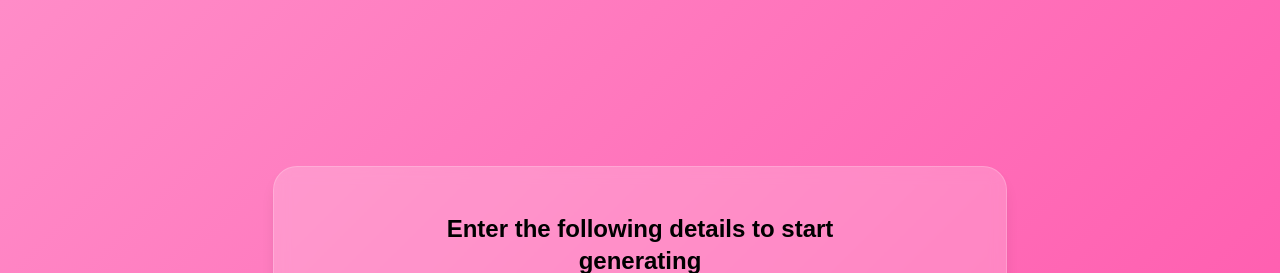
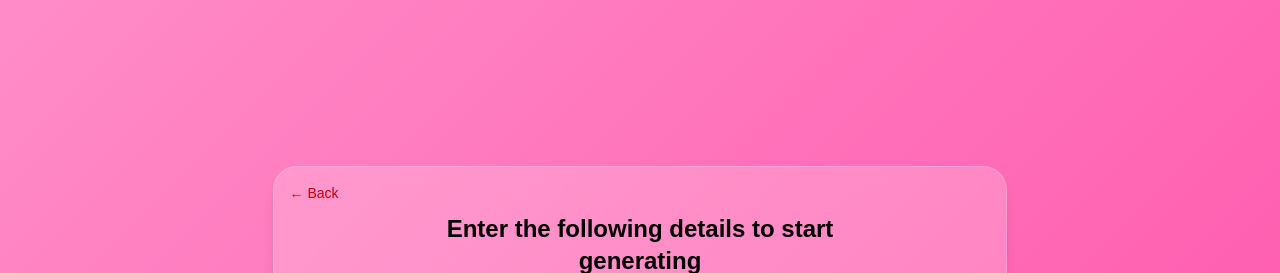
Before and after one commit to Modred14/val-app, a Next.js app: page / in a window 1280 px wide. Both pictures are taken after a click on the button "💖 Start Generating". Shown: the top 273 px of the page. Built offline with nearby package versions, Linux system fonts and the light colour scheme.

Commit message:
feat: add back button to the home page

```diff
--- a/src/app/page.jsx
+++ b/src/app/page.jsx
@@ -233,6 +233,11 @@ const Landing = () => {
       setLoading(false);
     }
   };
+  const goBack = () => {
+    setError("");
+    setLoading(false);
+    setStep((prev) => Math.max(1, prev - 1));
+  };
 
   return (
     <>
@@ -283,6 +288,15 @@ const Landing = () => {
           <div className="my-5">
             <div className="flex px-5 items-center justify-center min-h-screen">
               <div className="backdrop-blur-sm shadow-lg bg-white/20 border border-white/20 rounded-3xl p-7.5">
+                <button
+                  type="button"
+                  onClick={goBack}
+                  disabled={loading}
+                  className="absolute top-4 left-4 flex items-center gap-1 text-sm text-red-700 hover:text-red-900 font-medium"
+                >
+                  ← Back
+                </button>
+
                 <div className="grid justify-items-center">
                   <div className="font-bold text-xl sm:text-2xl pt-4">
                     <div className="text-center max-w-100">
@@ -437,6 +451,15 @@ const Landing = () => {
         )}
         {step === 3 && (
           <div className="text-center grid gap-0 place-items-center backdrop-blur-sm shadow-lg bg-white/20 border  border-white/20 rounded-3xl p-7.5">
+            <button
+              type="button"
+              onClick={goBack}
+              disabled={loading}
+              className="absolute top-4 left-4 flex items-center gap-1 text-sm text-red-700 hover:text-red-900 font-medium"
+            >
+              ← Back
+            </button>
+
             <div className="text-xl font-bold">Generated ✅</div>
             <div className="text-m mt-2 opacity-80">
               <span>Website at: </span>
@@ -481,6 +504,15 @@ const Landing = () => {
         {step == 4 && (
           <div className="flex px-5 items-center justify-center min-h-screen">
             <div className="backdrop-blur-sm shadow-lg bg-white/20 border border-white/20 rounded-3xl p-7.5">
+              <button
+                type="button"
+                onClick={goBack}
+                disabled={loading}
+                className="absolute top-4 left-4 flex items-center gap-1 text-sm text-red-700 hover:text-red-900 font-medium"
+              >
+                ← Back
+              </button>
+
               <div className="grid justify-items-center">
                 <p className="font-bold pb-2 mb-2 text-xl max-w-70 text-center">
                   Check all the links associated with your email
@@ -515,10 +547,19 @@ const Landing = () => {
           </div>
         )}
         {step == 5 && (
-          <div>
+          <div className="my-5">
             {results.length > 0 ? (
               <div className="flex px-5 mt-20 items-center justify-center min-h-screen">
                 <div className="backdrop-blur-sm shadow-lg bg-white/20 border border-white/20 rounded-3xl p-7.5">
+                  <button
+                    type="button"
+                    onClick={goBack}
+                    disabled={loading}
+                    className="absolute top-4 left-4 flex items-center gap-1 text-sm text-red-700 hover:text-red-900 font-medium"
+                  >
+                    ← Back
+                  </button>
+
                   <div className="grid justify-items-center">
                     <div className="space-y-3 w-full max-w-md">
                       <h3 className="font-bold text-lg">
@@ -550,6 +591,14 @@ const Landing = () => {
             ) : (
               <div className="flex px-5 items-center min-w-70 justify-center min-h-screen">
                 <div className="backdrop-blur-sm shadow-lg bg-white/20 border border-white/20 rounded-3xl p-7.5">
+                  <button
+                    type="button"
+                    onClick={goBack}
+                    disabled={loading}
+                    className="absolute top-4 left-4 flex items-center gap-1 text-sm text-red-700 hover:text-red-900 font-medium"
+                  >
+                    ← Back
+                  </button>
                   <div className="grid justify-items-center">
                     <p className="font-bold text-center">
                       We couldn’t find any links associated with this email.
```
